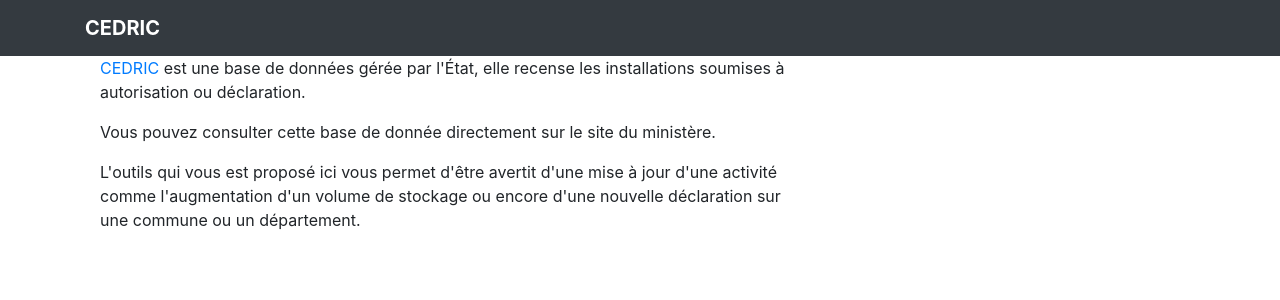
After one commit to jecodepourlanature/cedric, a PHP site: page /templates/index.html in a window 1280 px wide. The commit adds this page. Shown: the top 300 px of the page. Run offline with PHP 8.4, Linux system fonts and the light colour scheme; a stand-in replaces the project's code that opens the database connection; some libraries are stand-ins or nearby versions.

Commit message:
premiere page

```diff
--- a/composer.json
+++ b/composer.json
@@ -6,7 +6,8 @@
     "propel/propel": "~2.0@dev",
     "guzzlehttp/guzzle": "^6.3",
     "slim/slim": "^3.10",
-    "slim/twig-view": "^2.4"
+    "slim/twig-view": "^2.4",
+    "components/bootstrap": "^4.1"
   },
   "require-dev": {
     "phpunit/phpunit": "^6.5"
--- a/docker-compose.yml
+++ b/docker-compose.yml
@@ -23,5 +23,6 @@ services:
           - ./scripts:/opt/app/scripts
           - ./vendor:/opt/app/vendor
           - ./www:/opt/app/www
+          - ./templates:/opt/app/templates
         ports:
           - "9985:80"
--- /dev/null
+++ b/templates/index.html
@@ -0,0 +1,39 @@
+<!DOCTYPE html>
+<html>
+    <head>
+        <title>CEDRIC monitor</title>
+        <meta charset="UTF-8">
+        <meta name="viewport" content="width=device-width, initial-scale=1.0">
+         <link href="css/bootstrap.min.css" rel="stylesheet">
+    </head>
+    <body>
+        <header>
+            <div class="navbar navbar-dark bg-dark box-shadow">
+                <div class="container d-flex justify-content-between">
+                    <a href="#" class="navbar-brand d-flex align-items-center">
+                        <strong>CEDRIC</strong>
+                    </a>
+                </div>
+            </div>
+        </header>
+        <main>
+            <div class="container">
+                <div class="col-md-8">
+                    <p><a href="http://www.installationsclassees.developpement-durable.gouv.fr/rechercheICForm.php">CEDRIC</a>
+                        est une base de données gérée par l'État, elle
+                        recense les installations soumises à autorisation ou
+                        déclaration.</p>
+                    <p>
+                    <p>Vous pouvez consulter cette base de donnée directement
+                        sur le site du ministère.
+                    </p>
+                    <p>L'outils qui vous est proposé ici vous permet d'être
+                        avertit d'une mise à jour d'une activité comme
+                        l'augmentation d'un volume de stockage ou encore d'une
+                        nouvelle déclaration sur une commune ou un département.
+                    </p>
+                </div>
+            </div>
+        </main>
+    </body>
+</html>
--- a/www/index.php
+++ b/www/index.php
@@ -1,5 +1,6 @@
 <?php
-require_once(__DIR__."../bootstrap.php");
+require_once(__DIR__."/../bootstrap.php");
 
 $app = new \ND\Cedric\Cedric();
 $app->setup();
+$app->run();
```
Also changed, not shown: src/ND/Cedric/Cedric.php (+12 -1 lines), 3 other files.
